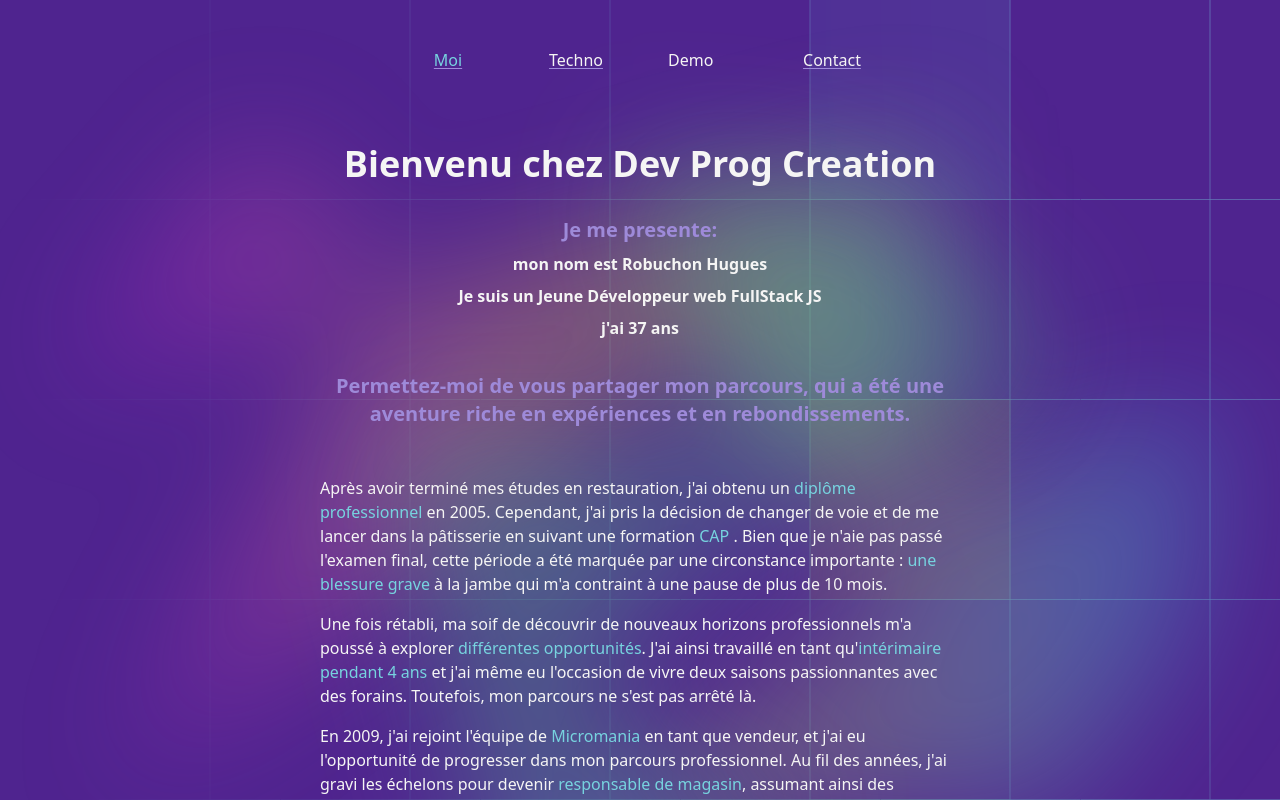
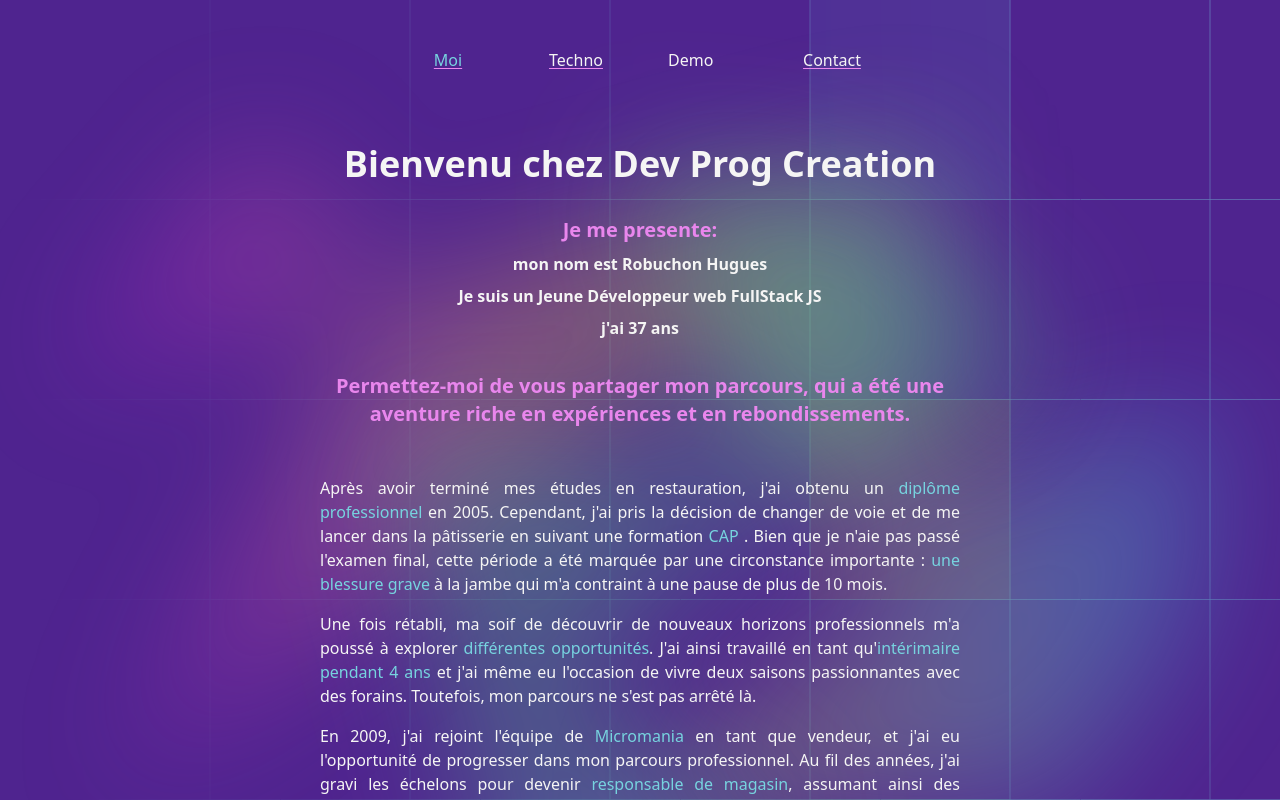
Before and after one commit to Robuchon/MaVitrine, a Vue app: page /home in a window 1280 px wide. Shown: the top 800 px of the page. Built offline with nearby package versions, Linux system fonts and the light colour scheme; what prettier-plugin-tailwindcss would draw is missing.

Commit message:
changement leger de la couleur des texte

```diff
--- a/src/style.css
+++ b/src/style.css
@@ -11,7 +11,7 @@
         @apply text-Primary text-2xl font-semibold mt-8
     }
     h4 {
-        @apply text-Secondary text-xl font-semibold mt-8
+        @apply text-Secondary shadow-Neutral text-xl font-semibold mt-8
     }
     h5 {
         @apply text-Primary text-base font-semibold mt-8
@@ -20,7 +20,7 @@
         @apply text-Primary text-sm font-semibold mt-8
     }
     p {
-        @apply text-Primary text-base font-normal mt-4
+        @apply text-Primary text-justify text-base font-normal mt-4
     }
     a {
         @apply text-Primary text-base font-normal underline hover:text-Neutral underline-offset-2 decoration-Secondary hover:decoration-Neutral
@@ -39,6 +39,6 @@
     body::-webkit-scrollbar-thumb {
       background-color: #f5f5f4; /* color of the scroll thumb */
       border-radius: 20px; /* roundness of the scroll thumb */
-      border: 3px solid #a78bfa;
+      border: 3px solid #e986ed;
     }
   }
--- a/tailwind.config.cjs
+++ b/tailwind.config.cjs
@@ -5,7 +5,7 @@ module.exports = {
     extend: {
       colors: {
         Primary: "#f5f5f4",
-        Secondary: "#9e8ad9",
+        Secondary: "#e986ed",
         Accent: "#4f248f",
         Neutral: "#77d3df",
         Info: "#67e8f9",
```
